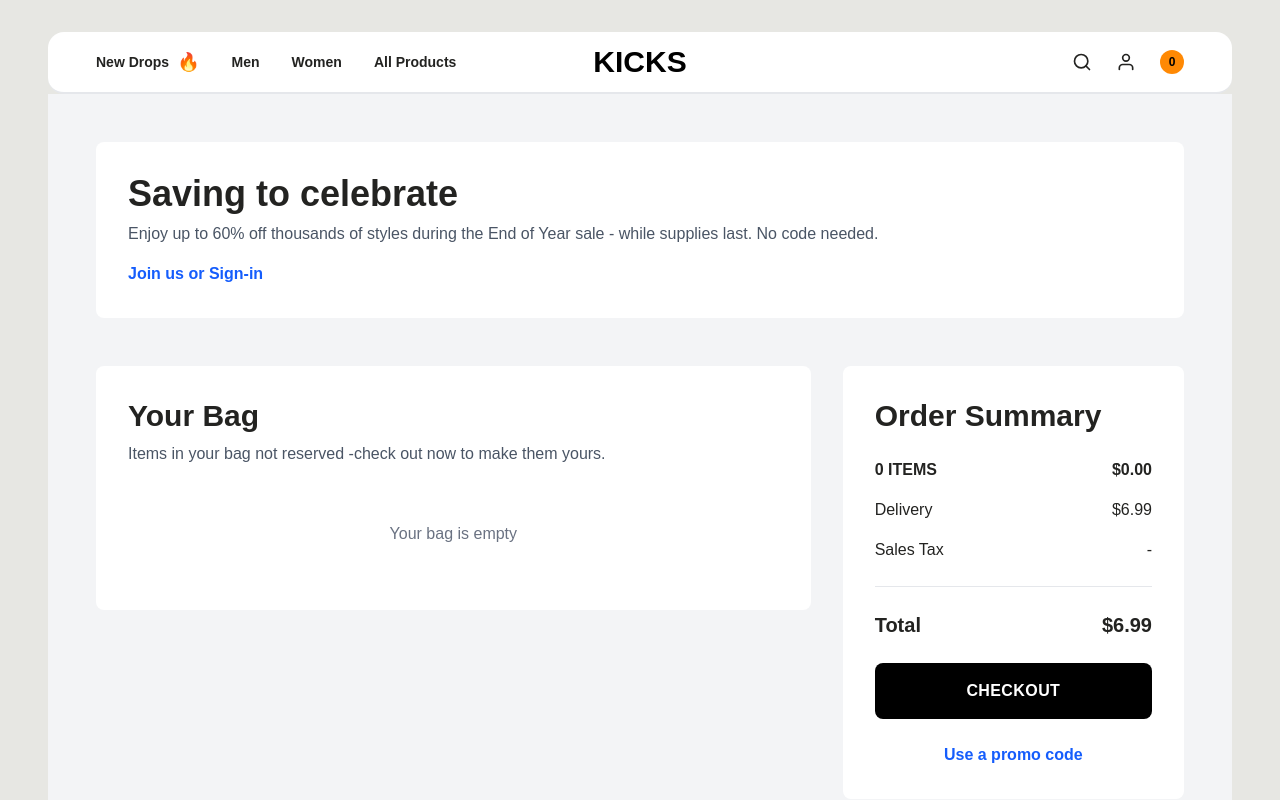
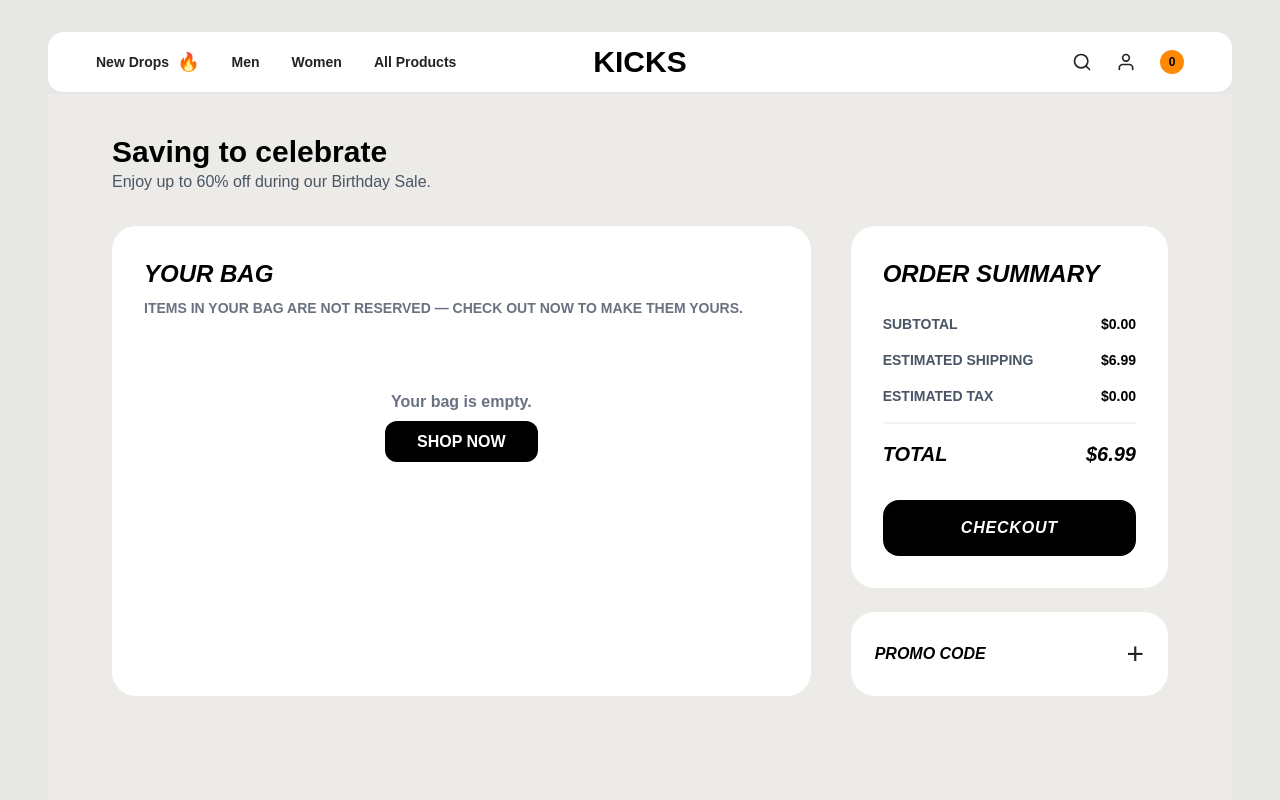
Before and after one commit to iasraful/kicks-ecom-task, a Next.js app: page /cart in a window 1280 px wide. Shown: the top 800 px of the page. Built offline with nearby package versions, Linux system fonts and the light colour scheme.

Commit message:
refactor: clean up cart page logic and finalize home page structure

```diff
--- a/src/app/cart/page.jsx
+++ b/src/app/cart/page.jsx
@@ -1,166 +1,128 @@
 "use client";
 import React from 'react';
-import { FiHeart, FiTrash2 } from 'react-icons/fi';
 import { useCart } from '../context/cartContext';
+import Link from 'next/link';
+import { FiTrash2, FiPlus, FiMinus } from 'react-icons/fi';
 
 const CartPage = () => {
   const { cartItems, removeFromCart, updateQuantity, getCartTotal } = useCart();
-
   const subtotal = getCartTotal();
-  const delivery = 6.99;
-  const tax = 0;
-  const total = subtotal + delivery + tax;
+  const shipping = 6.99;
+  const tax = subtotal * 0.13;
+  const total = subtotal + shipping + tax;
 
   return (
-    <div className="min-h-screen bg-gray-100 py-6 sm:py-8 lg:py-12">
-      <div className="mx-auto px-3 sm:px-4 lg:px-12">
-        {/* Header Section */}
-        <div className="bg-white rounded-lg p-4 sm:p-6 lg:p-8 mb-6 sm:mb-8 lg:mb-12">
-          <h1 className="text-2xl sm:text-3xl lg:text-4xl font-black mb-2">
-            Saving to celebrate
-          </h1>
-          <p className="text-sm sm:text-base text-gray-600 mb-4">
-            Enjoy up to 60% off thousands of styles during the End of Year sale - while supplies last. No code needed.
+    <div className="bg-[#ecebe7] min-h-screen py-10 px-4 sm:px-8 lg:px-16">
+      <div className="max-w-7xl mx-auto">
+        {/* Header */}
+        <div className="mb-8">
+          <h1 className="text-3xl font-black text-black">Saving to celebrate</h1>
+          <p className="text-gray-600 font-medium">
+            Enjoy up to 60% off during our Birthday Sale.
           </p>
-          <a href="#" className="text-blue-600 hover:text-blue-700 font-semibold text-sm sm:text-base">
-            Join us or Sign-in
-          </a>
         </div>
 
-        {/* Main Content - Two Columns */}
-        <div className="grid grid-cols-1 lg:grid-cols-3 gap-6 sm:gap-8">
-          {/* Your Bag Section */}
-          <div className="lg:col-span-2">
-            <div className="bg-white rounded-lg p-4 sm:p-6 lg:p-8">
-              <h2 className="text-2xl sm:text-3xl font-black mb-2">Your Bag</h2>
-              <p className="text-sm sm:text-base text-gray-600 mb-6">
-                Items in your bag not reserved -check out now to make them yours.
+        <div className="flex flex-col lg:flex-row gap-10">
+          {/* Bag Section */}
+          <div className="flex-[2] bg-white rounded-3xl p-6 sm:p-8">
+            <h2 className="text-2xl font-black text-black mb-2 uppercase italic">Your Bag</h2>
+            <p className="text-gray-500 font-bold text-sm mb-6 uppercase">
+              Items in your bag are not reserved — check out now to make them yours.
             </p>
 
-              {/* Product Cards */}
-              {cartItems.length > 0 ? (
-                <div className="space-y-4 sm:space-y-6">
+            {cartItems.length === 0 ? (
+              <div className="text-center py-12">
+                <p className="text-gray-500 font-bold mb-4">Your bag is empty.</p>
+                <Link href="/product" className="bg-black text-white px-8 py-3 rounded-xl font-bold hover:bg-gray-800 transition">
+                  SHOP NOW
+                </Link>
+              </div>
+            ) : (
+              <div className="flex flex-col gap-8">
                 {cartItems.map((item) => (
-                    <div
-                      key={item.id}
-                      className="flex flex-col sm:flex-row gap-4 sm:gap-6 p-4 sm:p-6 bg-gray-50 rounded-lg border border-gray-200"
-                    >
-                      {/* Product Image */}
-                      <div className="shrink-0 w-full sm:w-32 h-32">
-                        <img
-                          src={item.image}
-                          alt={item.name}
-                          className="w-full h-full object-cover rounded-lg"
-                        />
+                  <div key={item.id} className="flex flex-col sm:flex-row gap-6 pb-8 border-b border-gray-100 last:border-0">
+                    {/* Item Image */}
+                    <div className="w-full sm:w-40 h-40 bg-[#f7f8fa] rounded-2xl flex items-center justify-center p-4">
+                      <img src={item.image} alt={item.name} className="w-full h-full object-contain" />
                     </div>
 
-                      {/* Product Details */}
+                    {/* Item Details */}
                     <div className="flex-1 flex flex-col justify-between">
                       <div>
-                          <h3 className="text-lg sm:text-xl font-black mb-1">{item.name}</h3>
-                          <p className="text-sm text-gray-600 mb-1">{item.type}</p>
-                          <p className="text-sm text-gray-600 mb-3">{item.color}</p>
+                        <div className="flex justify-between items-start mb-1">
+                          <h3 className="text-lg font-black text-gray-800 uppercase italic line-clamp-2">{item.name}</h3>
+                          <span className="text-lg font-black text-blue-600">${item.price}</span>
+                        </div>
+                        <p className="text-gray-400 font-bold text-sm mb-1 uppercase">Men's Road Running Shoes</p>
+                        <p className="text-gray-400 font-bold text-sm uppercase">Enamel Green/Summit White</p>
                       </div>
 
-                        {/* Size and Quantity */}
-                        <div className="flex flex-col sm:flex-row gap-3 sm:gap-4 items-start sm:items-center">
+                      {/* Controls */}
+                      <div className="flex items-center justify-between mt-4">
                         <div className="flex items-center gap-4">
-                            <div>
-                              <label className="block text-xs font-semibold text-gray-600 mb-1">
-                                Size
-                              </label>
-                              <select className="border border-gray-300 rounded px-3 py-2 text-sm">
-                                <option>{item.size}</option>
-                                <option>9</option>
-                                <option>10</option>
-                                <option>11</option>
-                                <option>12</option>
-                              </select>
-                            </div>
-                            <div>
-                              <label className="block text-xs font-semibold text-gray-600 mb-1">
-                                Quantity
-                              </label>
-                              <div className="flex items-center border border-gray-300 rounded overflow-hidden">
+                          <div className="flex items-center border-2 border-gray-200 rounded-xl px-2 py-1">
                             <button
                               onClick={() => updateQuantity(item.id, item.quantity - 1)}
-                                  className="bg-gray-100 hover:bg-gray-200 px-3 py-2 text-sm font-bold transition"
+                              className="p-1 hover:text-blue-600 transition"
                             >
-                                  −
+                              <FiMinus size={18} />
                             </button>
-                                <span className="px-4 py-2 text-sm font-bold min-w-10 text-center">
-                                  {item.quantity}
-                                </span>
+                            <span className="w-8 text-center font-black text-black">{item.quantity}</span>
                             <button
                               onClick={() => updateQuantity(item.id, item.quantity + 1)}
-                                  className="bg-gray-100 hover:bg-gray-200 px-3 py-2 text-sm font-bold transition"
+                              className="p-1 hover:text-blue-600 transition"
                             >
-                                  +
+                              <FiPlus size={18} />
+                            </button>
+                          </div>
+                          <button
+                            onClick={() => removeFromCart(item.id)}
+                            className="text-gray-400 hover:text-red-500 transition"
+                          >
+                            <FiTrash2 size={20} />
                           </button>
                         </div>
                       </div>
                     </div>
                   </div>
+                ))}
+              </div>
+            )}
           </div>
 
-                      {/* Price and Actions */}
-                      <div className="flex flex-col items-end justify-between">
-                        <span className="text-xl sm:text-2xl font-black text-blue-600">
-                          ${item.price.toFixed(2)}
-                        </span>
-                        <div className="flex gap-3 mt-4 sm:mt-0">
-                          <button className="text-gray-600 hover:text-red-600 transition text-xl">
-                            <FiHeart />
-                          </button>
-                          <button
-                            onClick={() => removeFromCart(item.id)}
-                            className="text-gray-600 hover:text-red-600 transition text-xl"
-                          >
-                            <FiTrash2 />
-                          </button>
+          {/* Order Summary Section */}
+          <div className="flex-1 space-y-6">
+            <div className="bg-white rounded-3xl p-6 sm:p-8">
+              <h2 className="text-2xl font-black text-black mb-6 uppercase italic">Order Summary</h2>
+
+              <div className="space-y-4">
+                <div className="flex justify-between text-gray-600 font-bold uppercase text-sm">
+                  <span>Subtotal</span>
+                  <span className="text-black">${subtotal.toFixed(2)}</span>
                 </div>
+                <div className="flex justify-between text-gray-600 font-bold uppercase text-sm">
+                  <span>Estimated Shipping</span>
+                  <span className="text-black">${shipping.toFixed(2)}</span>
                 </div>
+                <div className="flex justify-between text-gray-600 font-bold uppercase text-sm">
+                  <span>Estimated Tax</span>
+                  <span className="text-black">${tax.toFixed(2)}</span>
                 </div>
-                  ))}
-                </div>
-              ) : (
-                <p className="text-center text-gray-500 py-8">Your bag is empty</p>
-              )}
+                <div className="pt-4 border-t-2 border-gray-100 flex justify-between text-black font-black text-xl uppercase italic">
+                  <span>Total</span>
+                  <span>${total.toFixed(2)}</span>
                 </div>
               </div>
 
-          {/* Order Summary Section */}
-          <div className="lg:col-span-1">
-            <div className="bg-white rounded-lg p-4 sm:p-6 lg:p-8 sticky top-4">
-              <h2 className="text-2xl sm:text-3xl font-black mb-6">Order Summary</h2>
-
-              <div className="space-y-4 mb-6 pb-6 border-b border-gray-200">
-                <div className="flex justify-between text-sm sm:text-base">
-                  <span className="font-semibold">{cartItems.length} ITEM{cartItems.length !== 1 ? 'S' : ''}</span>
-                  <span className="font-semibold">${subtotal.toFixed(2)}</span>
-                </div>
-                <div className="flex justify-between text-sm sm:text-base">
-                  <span>Delivery</span>
-                  <span>${delivery.toFixed(2)}</span>
-                </div>
-                <div className="flex justify-between text-sm sm:text-base">
-                  <span>Sales Tax</span>
-                  <span>-</span>
-                </div>
+              <button className="w-full bg-black text-white font-black py-4 rounded-2xl mt-8 hover:bg-gray-800 transition tracking-wider uppercase italic">
+                Checkout
+              </button>
             </div>
 
-              <div className="flex justify-between items-center mb-6 text-lg sm:text-xl">
-                <span className="font-black">Total</span>
-                <span className="font-black">${total.toFixed(2)}</span>
-              </div>
-
-              <button className="w-full bg-black hover:bg-gray-800 text-white font-black py-3 sm:py-4 rounded-lg transition mb-6 text-sm sm:text-base uppercase tracking-wide">
-                Checkout
-              </button>
-
-              <a href="#" className="block text-center text-blue-600 hover:text-blue-700 text-sm sm:text-base font-semibold">
-                Use a promo code
-              </a>
+            {/* Promo Code Box */}
+            <div className="bg-white rounded-3xl p-6 flex items-center justify-between">
+              <span className="font-black text-black uppercase italic">Promo Code</span>
+              <button className="text-3xl font-light">+</button>
             </div>
           </div>
         </div>
```
Lines whose indentation alone changed are shown as unchanged.
